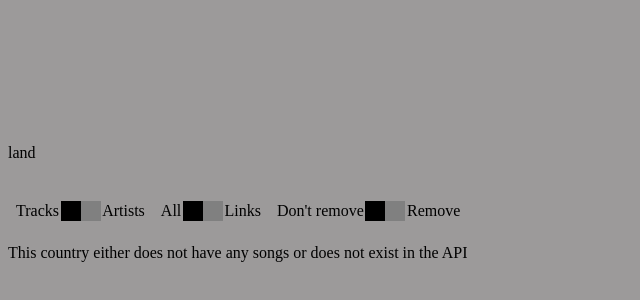
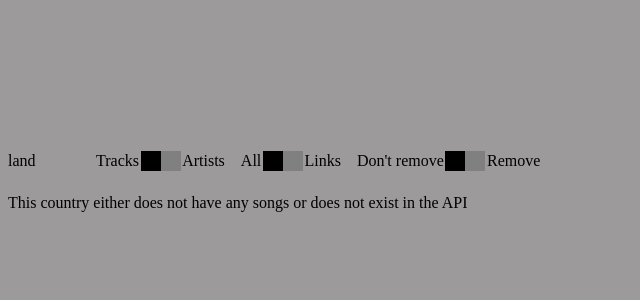
Before and after one commit to Daan-Zwarthoed/frontend-data, a website with bundled scripts: page public/index.html in a window 1280 px wide. Shown: the part 384-684 px from the top of the page, without its empty margins (0-640 px from the left). Built offline with nearby package versions, Linux system fonts and the light colour scheme; no server answers.

Commit message:
added country name hover to be in the settings div

```diff
--- a/public/css/css.css
+++ b/public/css/css.css
@@ -79,4 +79,9 @@ svg.plot {
 .settings {
   display: flex;
   flex-direction: row;
+  align-items: center;
 }
+
+.settings > p {
+  width: 80px;
+}
--- a/public/index.html
+++ b/public/index.html
@@ -8,8 +8,8 @@
   </head>
   <body>
     <svg width="1000" height="500"></svg>
-    <p id="countryTextArea">land</p>
     <div class="settings">
+      <p id="countryTextArea">land</p>
       <div class="tracksOrArtistsDiv">
         <p>Tracks</p>
         <label class="switch">
```
Also changed, not shown: images/conceptImage.jpg.
